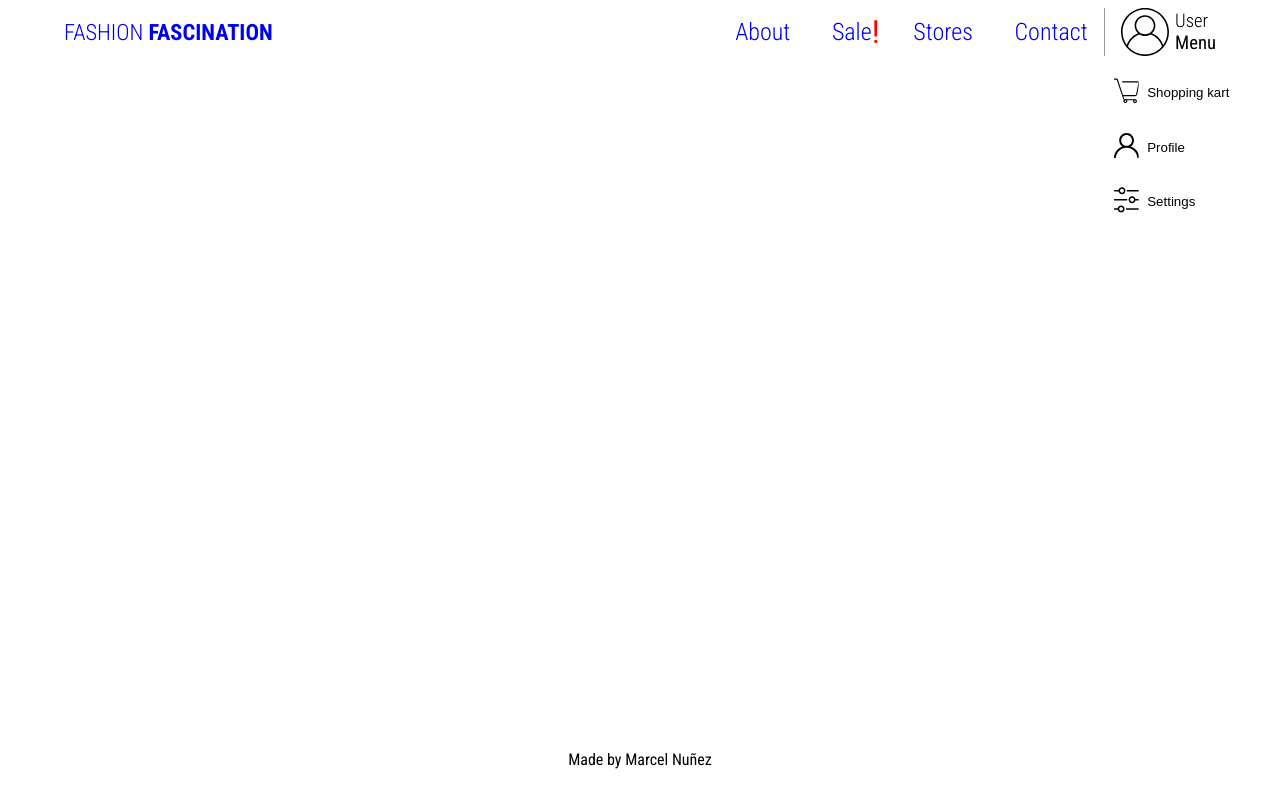
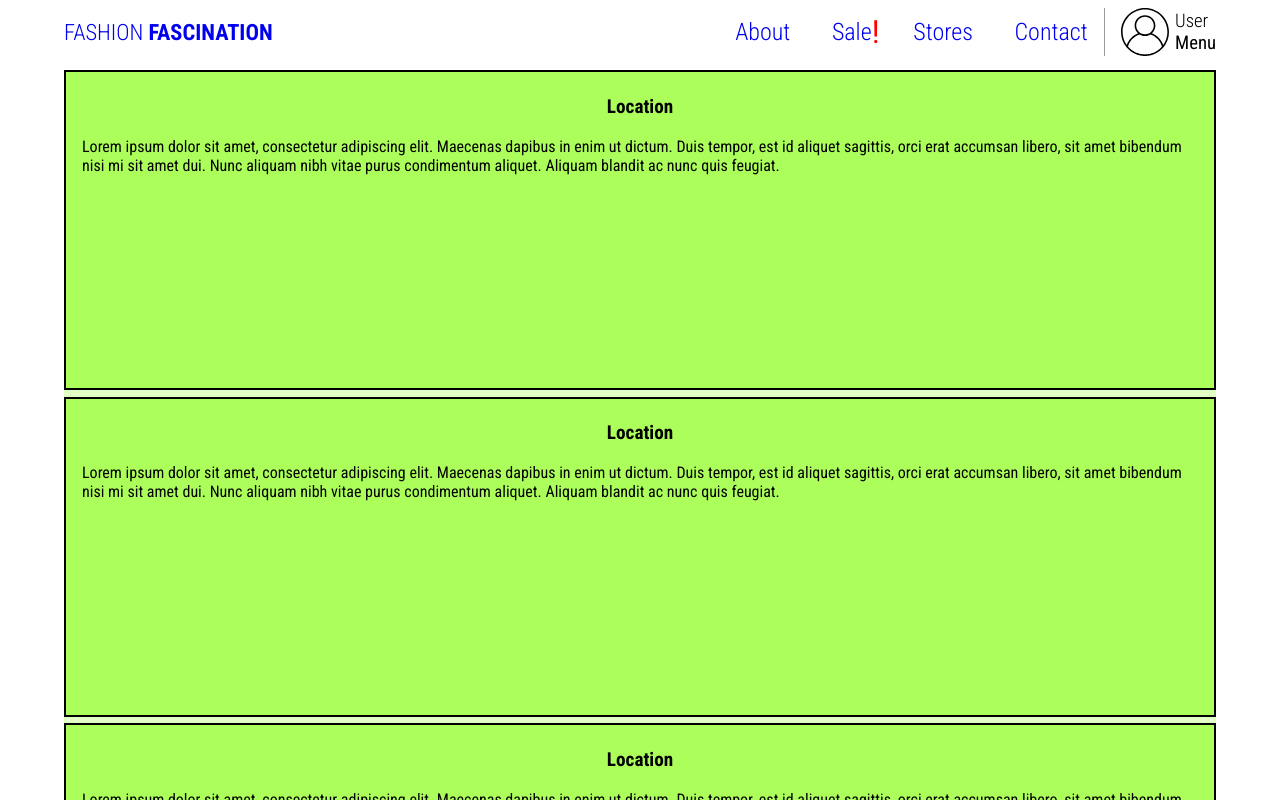
Before and after one commit to MarcelNDG/Fashion-2, a React (Create React App) app: page /stores in a window 1280 px wide. Built offline with nearby package versions, Linux system fonts and the light colour scheme.

Commit message:
Store page components and boxes done

```diff
--- a/src/App.css
+++ b/src/App.css
@@ -106,15 +106,6 @@ body{
   padding: 0;
  }
 
- /* -- Side content sales  --*/
- .sideSales{
-   display: grid;
-   grid-template-columns: 1fr 1fr 1fr;
-   grid-gap: 0.4rem;
-   height:20vh;
-   background-color: chartreuse;
- }
-
 
 
  /* -- Side content main menu --*/
@@ -124,7 +115,7 @@ body{
   grid-template-rows: 1fr 1fr 1fr 1fr;
   height: 90vh;
   width: 100vw;
-  padding-bottom: 20vh;
+  padding-bottom: 12vh;
 
   padding-left: 4vw;
 }
@@ -141,6 +132,7 @@ body{
 
  font-size: 2rem;
 }
+
 
 
  .noMenu{
@@ -232,6 +224,11 @@ header button{
   font-size: 2rem;
   font-weight: bolder;
   transform: translateY(-0.3rem);
+}
+
+.sideBtn p{
+ font-size: 2.6rem;
+ transform: translateY(-0.4rem)
 }
 
 
@@ -387,6 +384,42 @@ footer{
   width: 10rem;
 }
 
+/* ---------- STORES PAGE ----------- */
+.storeMain{
+  width: 90vw;
+  justify-content: center;
+}
+
+.storeList{
+  height: 100%;
+  width: 100%;
+  background-color: rgba(128, 255, 0, 0.226);
+}
+
+.storeContainer{
+  display: grid;
+  grid-gap: 0.4rem;
+  height: 100%;
+  width: 100%;
+  border-radius: 8px;
+}
+
+.store{
+  height: 20rem;
+  width: 100%;
+  padding: 1rem;
+  background-color: rgba(128, 255, 0, 0.541);
+  border: solid #000 2px;
+}
+
+.store h3{
+  font-size: 1.2rem;
+  margin-top: 0.4rem;
+}
+
+.store p{
+  text-align: left;
+}
 /* ---------- SALE PAGE ----------- */
 
 .saleItemSection{
--- a/src/Pages/Stores.js
+++ b/src/Pages/Stores.js
@@ -1,6 +1,7 @@
 import React from 'react'
 import TopNav from '../components/TopNav'
 import Footer from '../components/Footer'
+import StoreList from '../components/StoreList'
 
 
 const Stores = () => {
@@ -9,6 +10,9 @@ const Stores = () => {
             <header>
                 <TopNav />
             </header>
+            <main className='storeMain'>
+                <StoreList />
+            </main>
 
             <Footer />
         </>
--- a/src/components/SideMenu.js
+++ b/src/components/SideMenu.js
@@ -2,6 +2,8 @@ import React from 'react'
 import { Link } from 'react-router-dom'
 
 // import { ReactComponent as UserIcon } from '../icon/user.svg'
+import Exclamation from './Exclamation'
+
 
 import { ReactComponent as ProfileBtn } from '../icon/usermenu.svg'
 import { ReactComponent as Kart } from '../icon/shopping-cart.svg'
@@ -35,18 +37,13 @@ const SideMenu = () => {
                 </div>
             </div>
 
-            <div className='sideSales'>
-                <button>Sale Button</button>
-                <button>Sale Button</button>
-                <button>Sale Button</button>
-            </div>
 
             <div className='sideContent'>
                 <button >
                     <Link to='/About' className='sideBtn'>About</Link >
                     </button>
                 <button>
-                    <Link to='/Sale' className='sideBtn'>Sale</Link>
+                    <Link to='/Sale' className='sideBtn'>Sale<Exclamation className='exclamationMobile'/></Link>
                     </button>
                 <button>
                     <Link to='/Stores' className='sideBtn'>Stores</Link>
--- /dev/null
+++ b/src/components/Store.js
@@ -0,0 +1,14 @@
+import React from 'react'
+
+const Store = () => {
+    return (
+        <div className='store'>
+            <div className='storeData'>
+                <h3>Location</h3>
+                <p>Lorem ipsum dolor sit amet, consectetur adipiscing elit. Maecenas dapibus in enim ut dictum. Duis tempor, est id aliquet sagittis, orci erat accumsan libero, sit amet bibendum nisi mi sit amet dui. Nunc aliquam nibh vitae purus condimentum aliquet. Aliquam blandit ac nunc quis feugiat. </p>
+            </div>
+        </div>
+    )
+}
+
+export default Store
--- /dev/null
+++ b/src/components/StoreList.js
@@ -0,0 +1,19 @@
+import React from 'react'
+import Store from './Store'
+
+
+const StoreList = () => {
+    return (
+        <div className='storeList'>
+            <div className='storeContainer'>
+                <Store />
+                <Store />
+                <Store />
+
+            </div>
+        </div>
+
+    )
+}
+
+export default StoreList
--- a/src/components/TopNav.js
+++ b/src/components/TopNav.js
@@ -44,7 +44,7 @@ const TopNav = () => {
 
 
             </div>
-            <div className='profileMenu showMenu' id='profileMenu'>
+            <div className='profileMenu noMenu' id='profileMenu'>
                 <div className='cartContainer'>
                     <button className='cart'>
                         <Kart />
```
